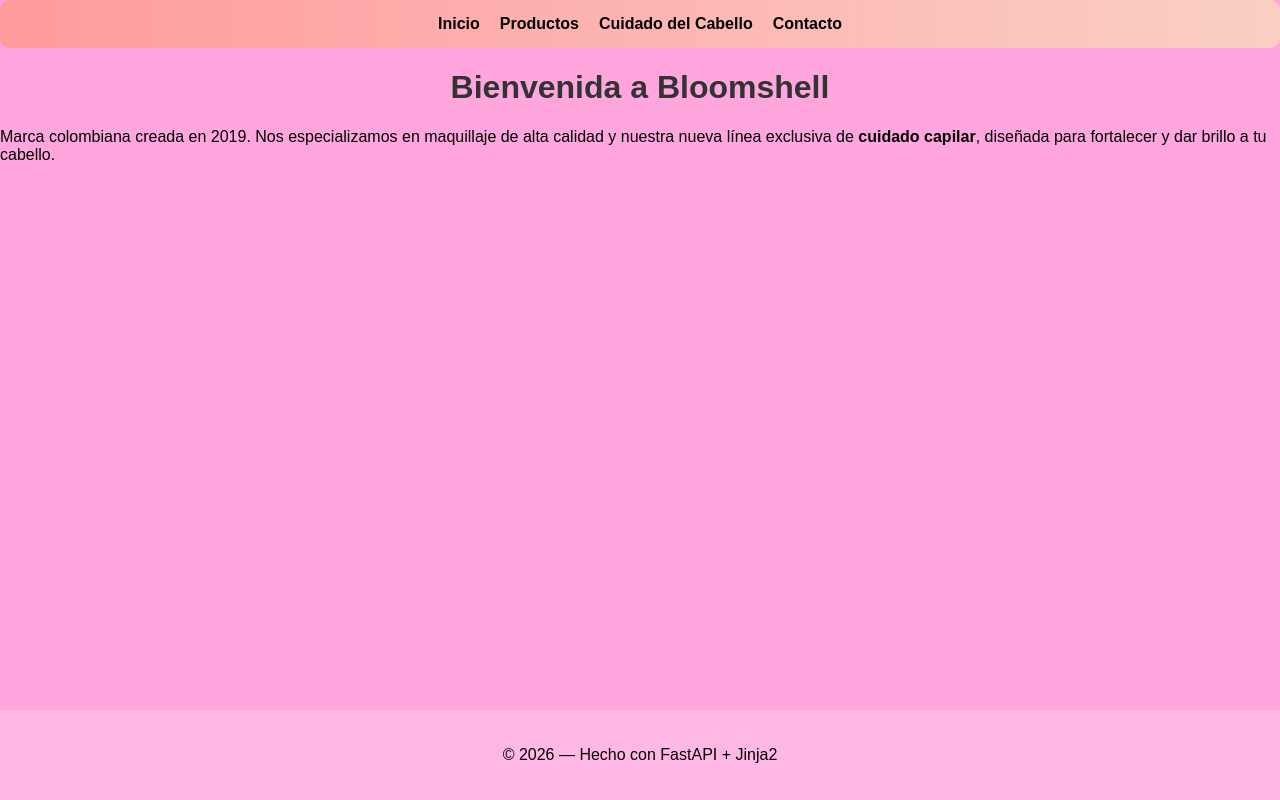
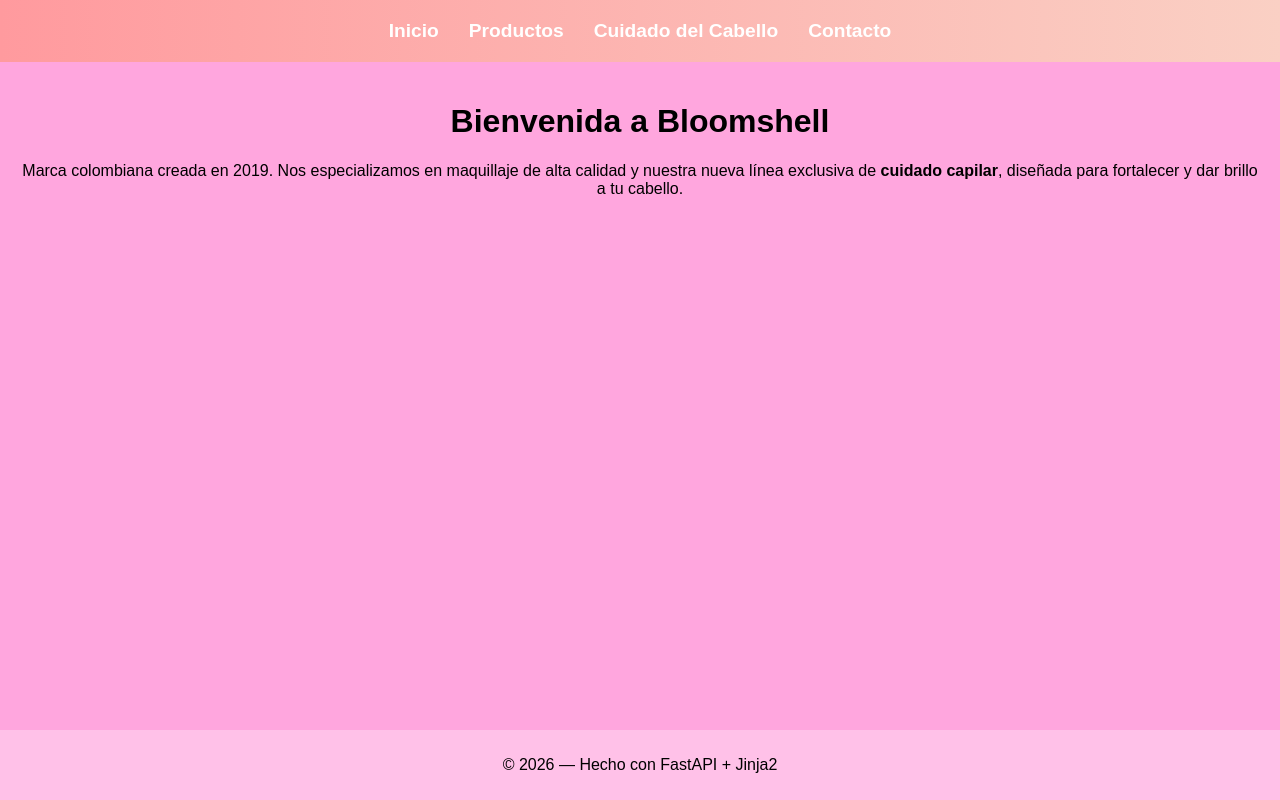
Before and after one commit to stefaniaosoriolozano580-ui/trabajo_fastapi, a FastAPI app: page / in a window 1280 px wide. Run offline with FastAPI, Linux system fonts and the light colour scheme.

Commit message:
Refactor CSS styles for body, nav, and footer

```diff
--- a/static/style.css
+++ b/static/style.css
@@ -1,19 +1,32 @@
 body {
     background-color: rgb(255, 166, 222);
+    margin: 0;
+    padding: 0;
+    font-family: 'Arial', sans-serif;
+    min-height: 100vh;
     display: flex;
     flex-direction: column;
-    min-height: 100vh;
-    margin: 0;
-    font-family: 'Poppins', sans-serif;
 }
 nav {
-    background: linear-gradient(90deg, #ff9a9e 0%, #fad0c4 100%);
-    padding: 15px;
+    background: linear-gradient(90deg, #ff9a9e, #fad0c4);
+    padding: 20px;
     display: flex;
-    gap: 20px;
-    border-radius: 10px;
     justify-content: center;
+    gap: 30px;
 }
-nav a { color: #000; text-decoration: none; font-weight: bold; }
-h1 { text-align: center; color: #333; }
-footer { margin-top: auto; text-align: center; padding: 20px; background-color: rgba(255, 255, 255, 0.2); }
+nav a {
+    color: white;
+    text-decoration: none;
+    font-weight: bold;
+    font-size: 1.2rem;
+}
+main {
+    padding: 20px;
+    text-align: center;
+    flex: 1;
+}
+footer {
+    text-align: center;
+    padding: 10px;
+    background: rgba(255, 255, 255, 0.3);
+}
```
